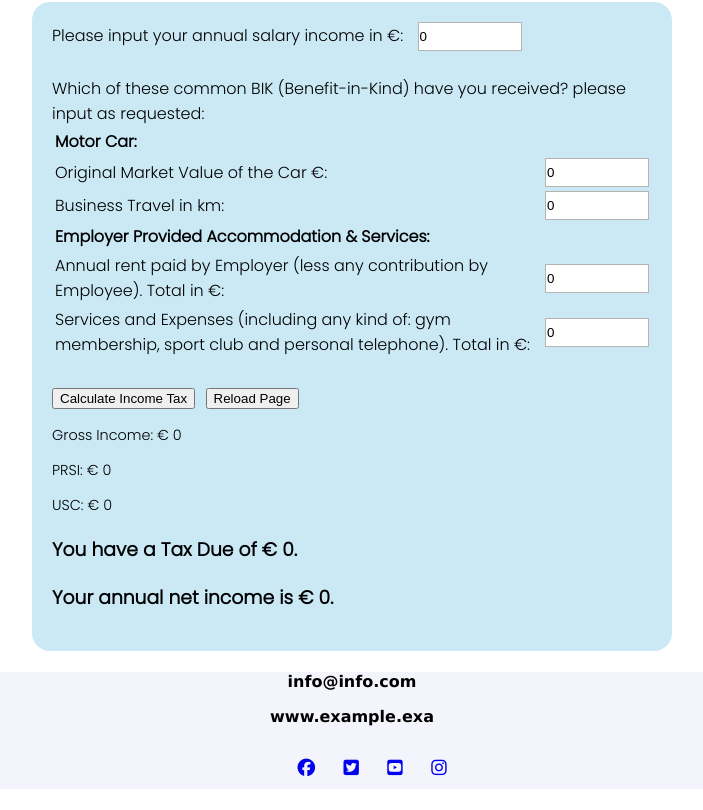
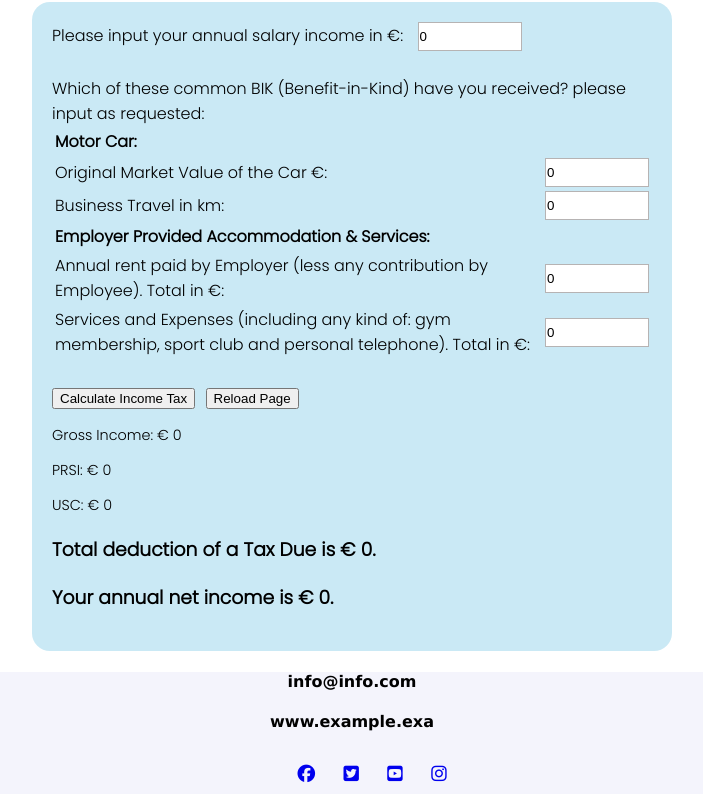
Before and after one commit to MuttiD/Income-Tax, a plain HTML site: page index.html in a window 1280 px wide. Shown: the part 341-1151 px from the top of the page, without its empty margins (288-991 px from the left). Drawn offline with Linux system fonts and the light colour scheme.

Commit message:
Add readme file and final review

```diff
--- a/assets/js/script.js
+++ b/assets/js/script.js
@@ -130,7 +130,7 @@ function calculateTaxDue() {
 
     result = taxDue < 0 ? "Tax Refund" : "Tax Due";
     absTaxDue = Math.abs(taxDue);
-    netIncome = Math.abs(grossIncome - absTaxDue);
+    netIncome = Math.abs(grossIncome - absTaxDue - bikCar - bikExp - bikRent);
 
     console.log(result, absTaxDue);
 
--- a/index.html
+++ b/index.html
@@ -43,7 +43,7 @@
     <br>
         <div>
             Which of these common BIK (Benefit-in-Kind) have you received? please input as requested:
-        <br>
+        </div>
 
         <table>
             <tr>
@@ -84,29 +84,23 @@
             <p class="deductions">USC: € <span id="usc"></span></p>
 
             <h3>
-                You have a <span id="result"></span> of € <span id="taxDue"></span>.
+                Total deduction of a <span id="result"></span> is € <span id="taxDue"></span>.
             </h3>
             <h3>
                 Your annual net income is €  <span id="netIncome"></span>.
             </h3>
         </div>
 
-    <div>
-
-
-    </div>
-
         <script src="assets/js/script.js"></script>
 
     </section>
 
 
-</body>
 
 <!-- footer -->
 <footer>
-    <h4><p>info@info.com</p>
-        <p>www.example.exa</p></h4>
+    <h4>info@info.com</h4>
+    <h4>www.example.exa</h4>
 
     <ul class="social-media">
         <li>
@@ -126,3 +120,4 @@
 <!-- font awesome script-->
 <script src="https://kit.fontawesome.com/644e88eb26.js" crossorigin="anonymous"></script>
 </footer>
+</body>
```
Also changed, not shown: assets/images/testing_30k.png (added), assets/images/testing_47k.png (added), assets/images/testing_60k.png (added), 1 other file.
